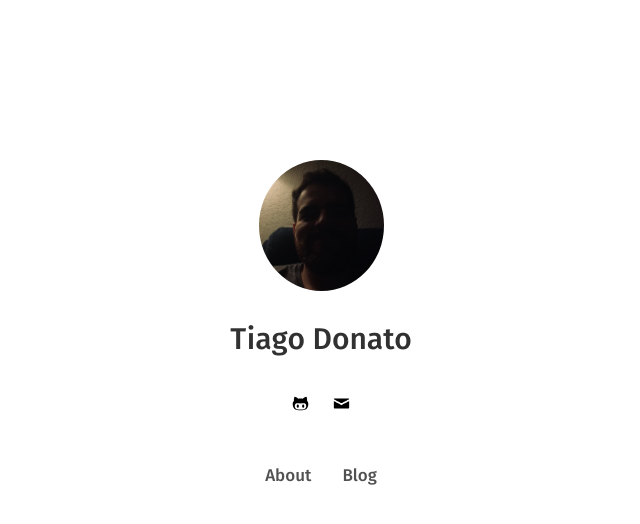
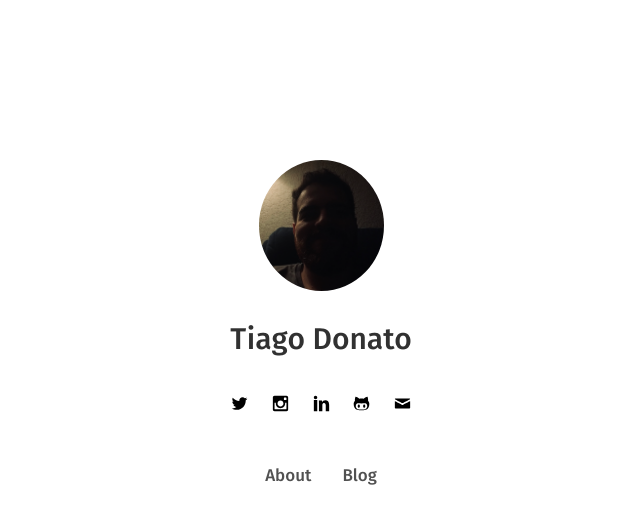
Before and after one commit to tgdnt/mysite, a Jekyll site: the page built from index.html, in a window 1280 px wide. Shown: the top 524 px of the page, without its empty margins (319-959 px from the left). Built offline with Jekyll 4.4.1, drawn with Linux system fonts in a browser that asks for light colours.

```diff
--- a/_config.yml
+++ b/_config.yml
@@ -14,7 +14,7 @@ nav:
 paginate: 1
 paginate_path: "/blog/page:num/"
 excerpt_separator: <!--more-->
-exclude: ["/.orgsource"]
+exclude: ["/_orgsource"]
 defaults:
   -
     scope:
@@ -30,7 +30,23 @@ defaults:
     values:
       layout: "page"
 ## Social links:
+# facebook: myfacebook
+twitter: tgdnt
+# google: mygoogle
+instagram: tgdnt
+# pinterest: mypinterest
+linkedin: tiagodonato
+# youtube: tiagodonato@gmail.com
+# spotify: myspotify
 github: tgdnt
+# gitlab: mygitlab
+# lastfm: mylastfm
+# stackoverflow: 7044681/mystackoverflow
+# quora: userquora
+# reddit: username
+# medium: medium
+# vimeo: tiagodonato
+# lanyrd: mylanyrd
 email: tgdnt@pm.me
 
 avatar:
```
Also changed, not shown: .gitmodules, 1 other file.
